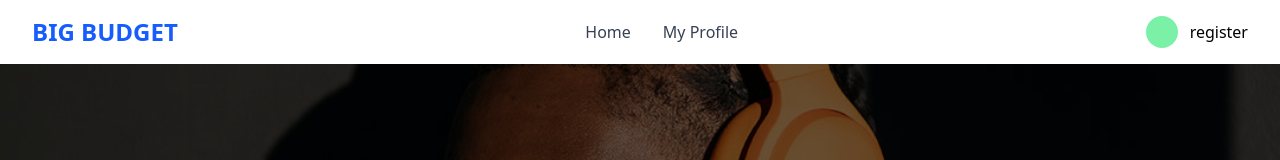
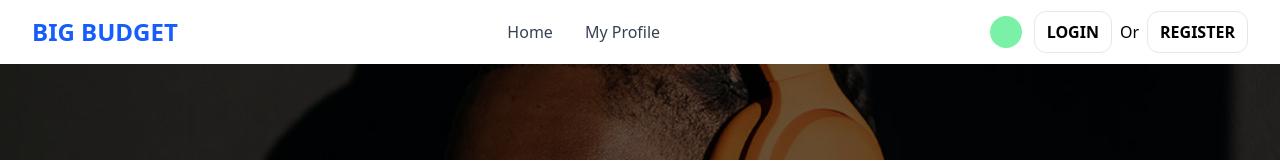
Before and after one commit to hridoy-ahmmad/Big-budget-Shop, a Next.js app: page / in a window 1280 px wide. Shown: the top 160 px of the page. Built offline with nearby package versions, Linux system fonts and the light colour scheme.

Commit message:
client connect

```diff
--- a/src/components/Navbar.jsx
+++ b/src/components/Navbar.jsx
@@ -10,14 +10,13 @@ const Navbar = () => {
     const navLinks = [
         { name: "Home", href: "/" },
         { name: "My Profile", href: "/profile" },
-
     ];
     return (
         <nav className="bg-white shadow-md  w-full ">
             <div className="container mx-auto px-4 sm:px-6 lg:px-8">
                 <div className="flex justify-between h-16 items-center">
                     {/* Logo */}
-                    <div className="flex-shrink-0 flex items-center">
+                    <div className="shrink-0 flex items-center">
                         <Link href="/" className="text-2xl font-bold text-blue-600">
                             BIG BUDGET
                         </Link>
@@ -36,11 +35,12 @@ const Navbar = () => {
                     </div>
                     <div className="flex gap-3 items-center">
                         <p className="h-8 w-8 rounded-full bg-green-300"></p>
-                        <div>
-                            <Link href={'/signup'}>register</Link>
+                        <div className="flex items-center gap-2">
+                            <Link className="py-2 px-3 border uppercase font-semibold border-gray-200 rounded-xl" href={'/signin'}>Login</Link>
+                            <p>Or</p>
+                            <Link className="py-2 px-3 border uppercase font-semibold border-gray-200 rounded-xl" href={'/signup'}>register</Link>
                         </div>
                     </div>
-
                     {/* Mobile Button */}
                     <div className="md:hidden flex items-center">
                         <button
@@ -52,7 +52,6 @@ const Navbar = () => {
                     </div>
                 </div>
             </div>
-
             {/* Mobile Menu */}
             {isOpen && (
                 <div className="md:hidden bg-white border-t border-gray-100">
--- a/src/lib/auth.js
+++ b/src/lib/auth.js
@@ -3,6 +3,7 @@ import { MongoClient } from "mongodb";
 import { mongodbAdapter } from "better-auth/adapters/mongodb";
 
 const client = new MongoClient(process.env.MONGODB_URI);
+await client.connect();
 const db = client.db('big_budget');
 
 export const auth = betterAuth({
```
